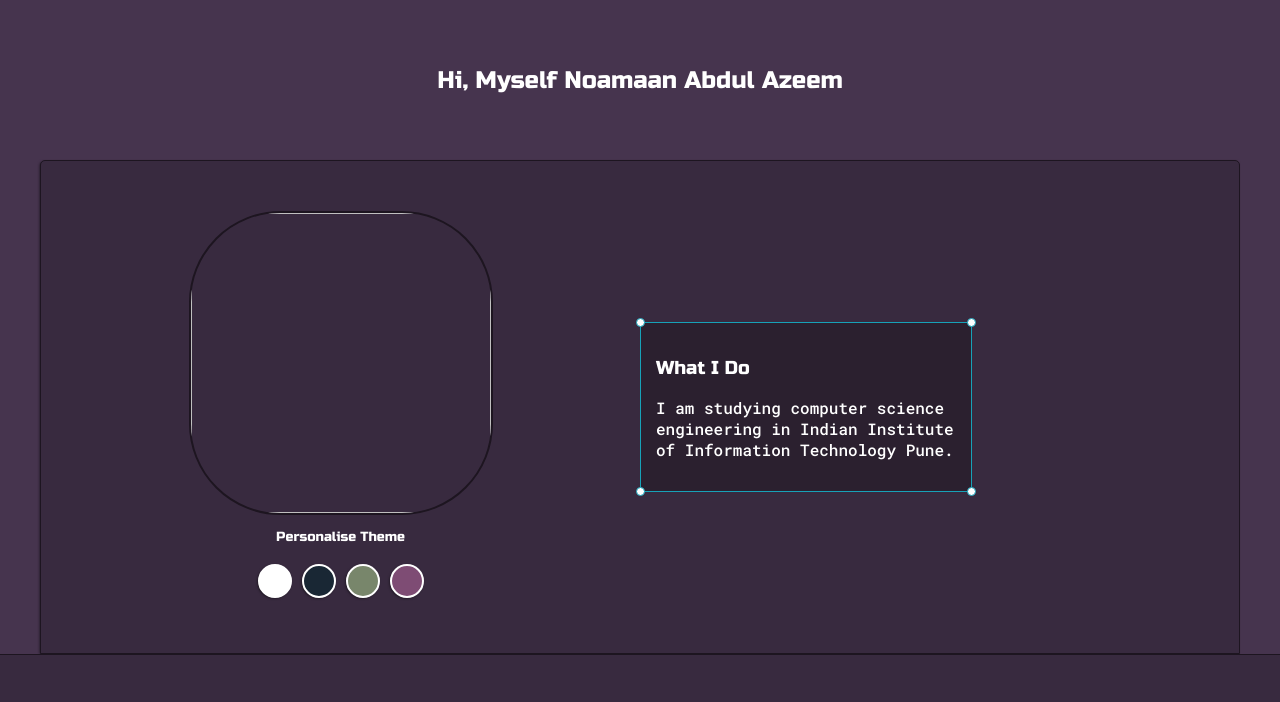
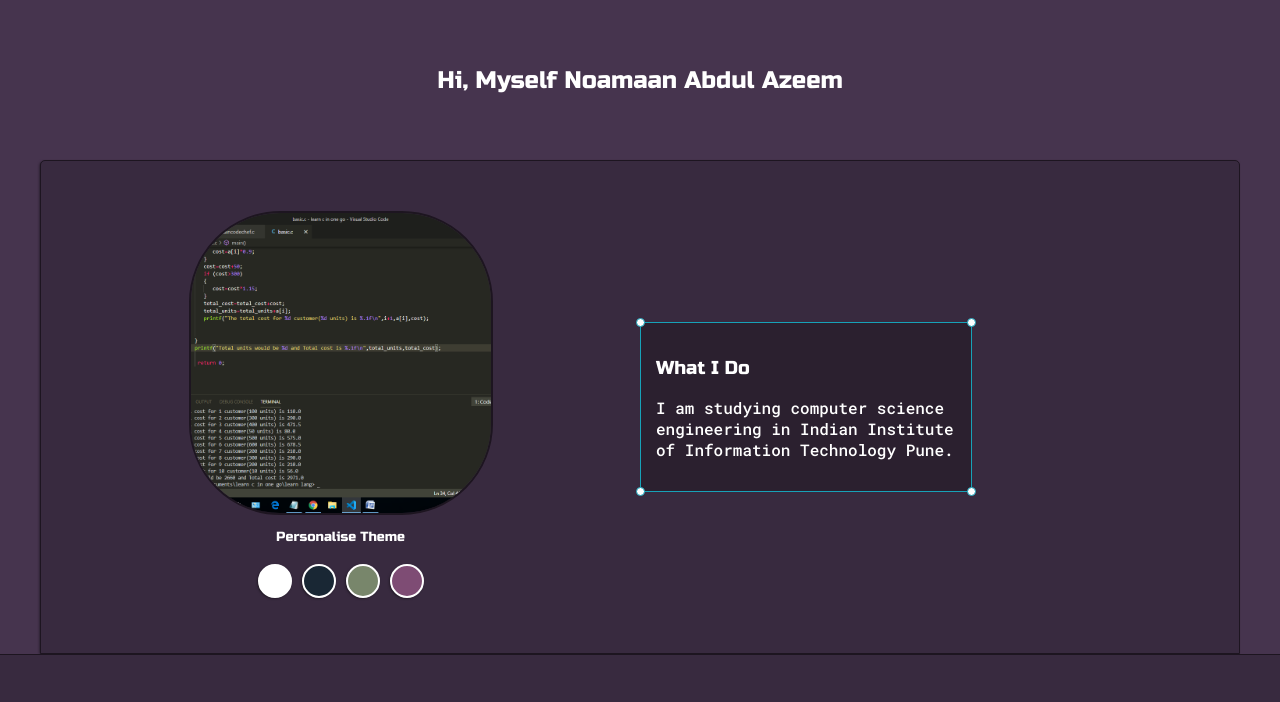
Before and after one commit to AR2544/noamaan.github.io, a plain HTML site: page index.html in a window 1280 px wide. Shown: the top 702 px of the page. Drawn offline with Linux system fonts and the light colour scheme.

Commit message:
Update index.html

```diff
--- a/index.html
+++ b/index.html
@@ -83,7 +83,7 @@
                 </div> -->
 
                 <div class="left-column">
-                    <img id="profile_pic" src="C:\Users\hp\Desktop\asd.png" alt="">
+                    <img id="profile_pic" src="Images/Screenshot (1).png" alt="">
                     <h5 style="text-align: center;line-height: 0;"> Personalise Theme</h5>
 
                     <div id="theme-options-wrapper">
```
